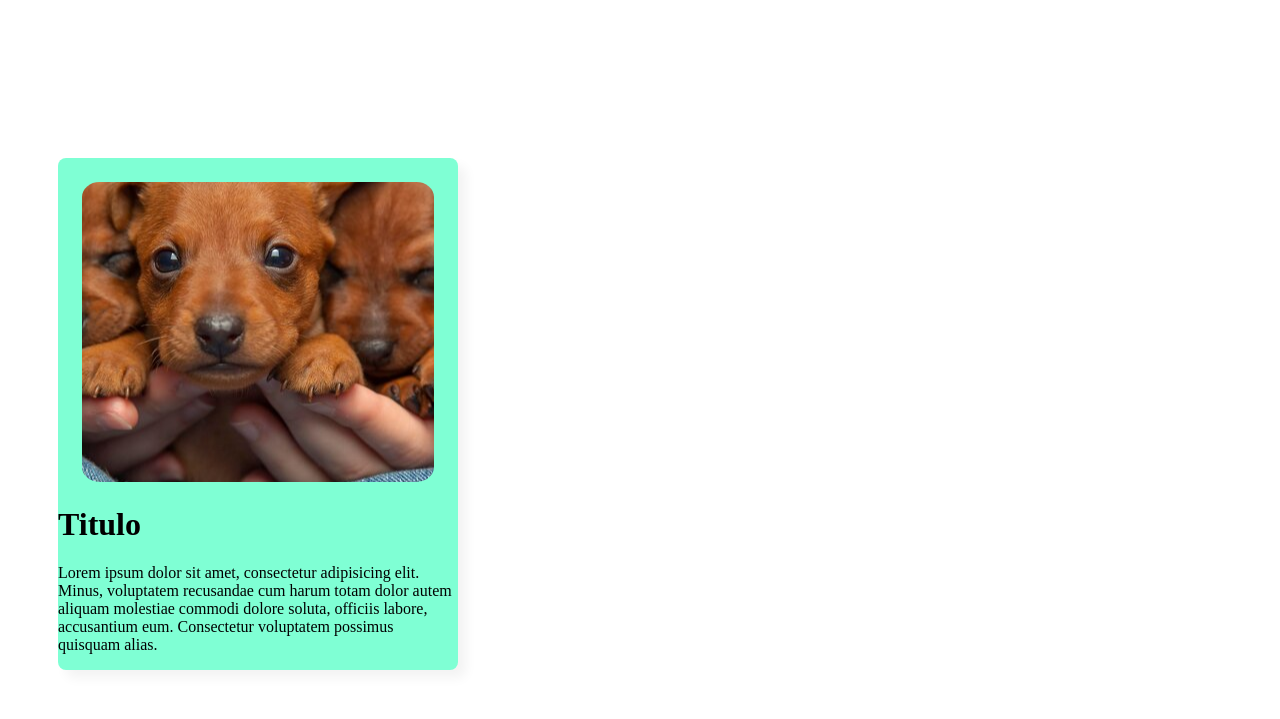
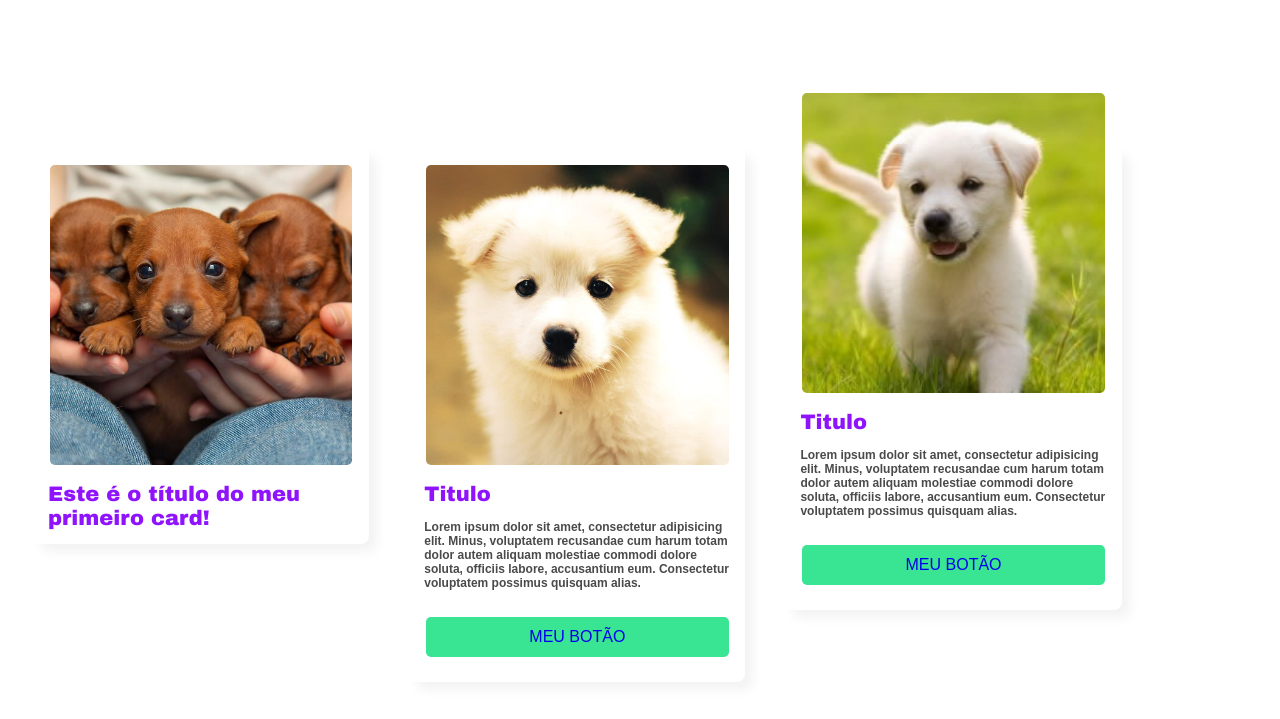
Before and after one commit to Luan-Btta/PraticandoFrontEnd, a PHP site: page /exc02/index.html in a window 1280 px wide. Shown: the top 719 px of the page. Run offline with PHP 8.4, Linux system fonts and the light colour scheme.

Commit message:
template finalizado

```diff
--- a/exc02/css/style.css
+++ b/exc02/css/style.css
@@ -4,36 +4,78 @@ html {
 }
 main{
     display: table;
+    width: 100%;
 }
 
 .card-container {
-    width: 80%;
+    width: 95%;
     display: table;
     margin: 100px auto 0 25px;
+    background-color: rgba(255, 255, 255, 0.947);
 }
 
 .card {
-    width: 400px;
+    width: 28%;
     display: table;
     background-color: #FFF;
     border-radius: 8px;
     box-shadow: 8px 8px 12px rgba(0, 0, 0, 0.05);
-    margin: 50px 25px;
+    margin: 40px 40px 0 0;
     float: left;
-    background-color: aquamarine;
 }
 
 .img-card {
     display: block;
-    margin: 6%;
-    width: 88%;
-    max-width: 88%;
+    margin: 5% auto;
+    width: 90%;
     height: 300px;
-    border-radius: 5%;
+    border-radius: 5px;
     background-position: center;
+    background-size: cover;
 }
 
-.img-card img {
+.card .image-top {
+    margin-top: -55px;
+}
+
+.card-container .card h1 {
+    font-family: Arial Black, Arial, Helvetica, sans-serif;
+    font-size: 21px;
+    font-weight: bold;
+    line-height: 24px;
+    color: #9013FE;
+}
+
+.text-card {
+    margin: 0 15px;
+}
+
+.text-card p {
+    font-family: Arial, Helvetica, sans-serif, Helvetica, sans-serif;
+    font-size: 12px;
+    font-weight: bold;
+    line-height: 14px;
+    color: #4A4A4A;
+}
+
+.button-card{
     display: block;
-    background-size: cover;
+    width: 90%;
+    margin: 10px auto;
 }
+
+.button-card a {
+    display: inline-block;
+    width: 100%;
+    height: 40px;
+    font-family: Arial, Helvetica, sans-serif;
+    font-size: 18;
+    line-height: 40px;
+    background-color: #39E493;
+    text-decoration: none;
+    margin: 5% auto;
+    padding: 0 30px;
+    border-radius: 5px;
+    text-align: center;
+    box-sizing: border-box;
+}
--- a/exc02/index.html
+++ b/exc02/index.html
@@ -16,13 +16,35 @@
                 <div class="img-card" style="background-image: url(img/1.jpg);">
                 </div>
                 <div class="text-card">
+                    <h1>Este é o título do meu primeiro card!</h1>
+                </div>
+            </div>
+            <div class="card">
+                <div class="img-card" style="background-image: url(img/2.jpg);">
+                </div>
+                <div class="text-card">
                     <h1>Titulo</h1>
                     <p>Lorem ipsum dolor sit amet, consectetur adipisicing elit. Minus, voluptatem recusandae cum harum
                         totam dolor autem aliquam molestiae commodi dolore soluta, officiis labore, accusantium eum.
                         Consectetur voluptatem possimus quisquam alias.</p>
                 </div>
+                <div class="button-card">
+                    <a href="#">MEU BOTÃO</a>
+                </div>
             </div>
-
+            <div class="card">
+                <div class="img-card image-top" style="background-image: url(img/3.jpg);">
+                </div>
+                <div class="text-card">
+                    <h1>Titulo</h1>
+                    <p>Lorem ipsum dolor sit amet, consectetur adipisicing elit. Minus, voluptatem recusandae cum harum
+                        totam dolor autem aliquam molestiae commodi dolore soluta, officiis labore, accusantium eum.
+                        Consectetur voluptatem possimus quisquam alias.</p>
+                </div>
+                <div class="button-card">
+                    <a href="#">MEU BOTÃO</a>
+                </div>
+            </div>
         </div>
 
     </main>
```
